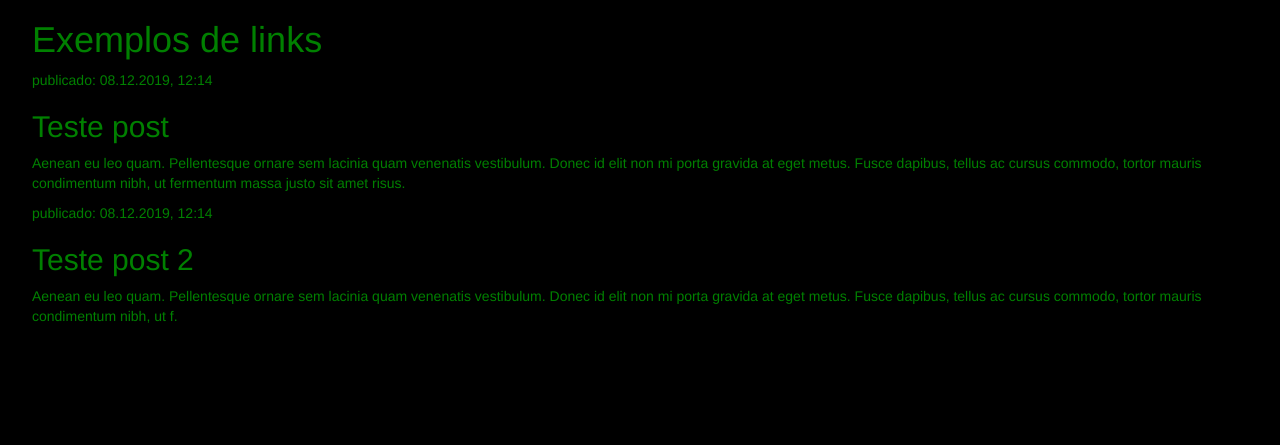
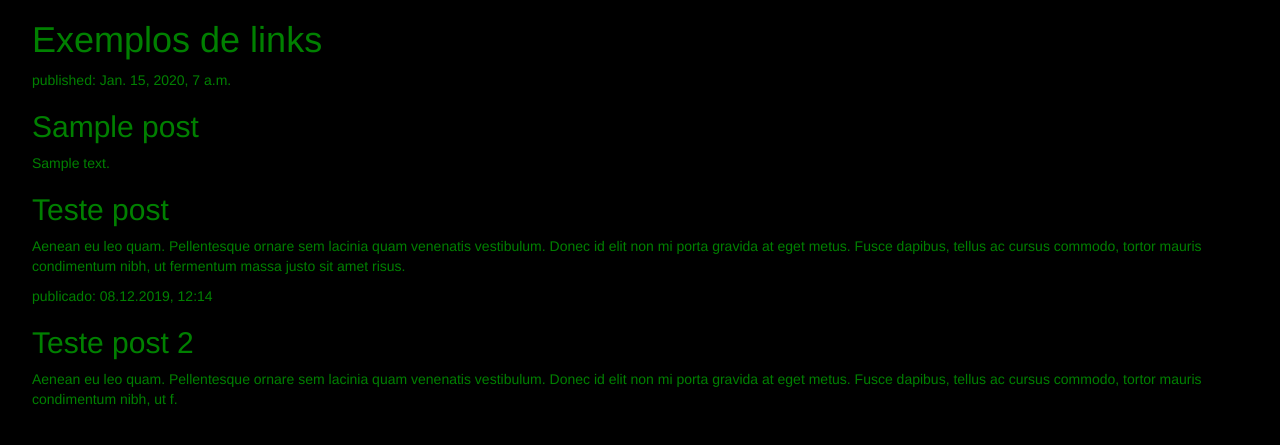
Before and after one commit to caiolul/TestDjango, a Django app: template myProject/core/templates/index.html in a window 1280 px wide. Shown: the part 52-497 px from the top of the page. Run offline with Django 3.2, Linux system fonts and the light colour scheme; the template is opened without the code that fills it: values that come from a table or form of the project are taken from there, others are empty; tables that the repository leaves empty hold one stand-in row (values such as "Sample post"); parts of the project's set-up code (start-up, migrations or seed data) failed here and were passed over; some libraries are stand-ins or nearby versions.

Commit message:
models no html

```diff
--- a/myProject/core/templates/index.html
+++ b/myProject/core/templates/index.html
@@ -17,8 +17,14 @@
 </div>
 
 <div>
-    <p>publicado: 08.12.2019, 12:14</p>
-    <h2><a href="">Teste post</a></h2>
+    {% for post in posts %}
+    <div>
+        <p>published: {{ post.pub_date }}</p>
+        <h2><a href="">{{ post.title }}</a></h2>
+        <p>{{ post.text|linebreaksbr }}</p>
+    </div>
+{% endfor %}
+<h2><a href="">Teste post</a></h2>
     <p>Aenean eu leo quam. Pellentesque ornare sem lacinia quam venenatis vestibulum. Donec id elit non mi porta gravida at eget metus. Fusce dapibus, tellus ac cursus commodo, tortor mauris condimentum nibh, ut fermentum massa justo sit amet risus.</p>
 </div>
 
```
Also changed, not shown: myProject/core/views.py (+5 -2 lines).
